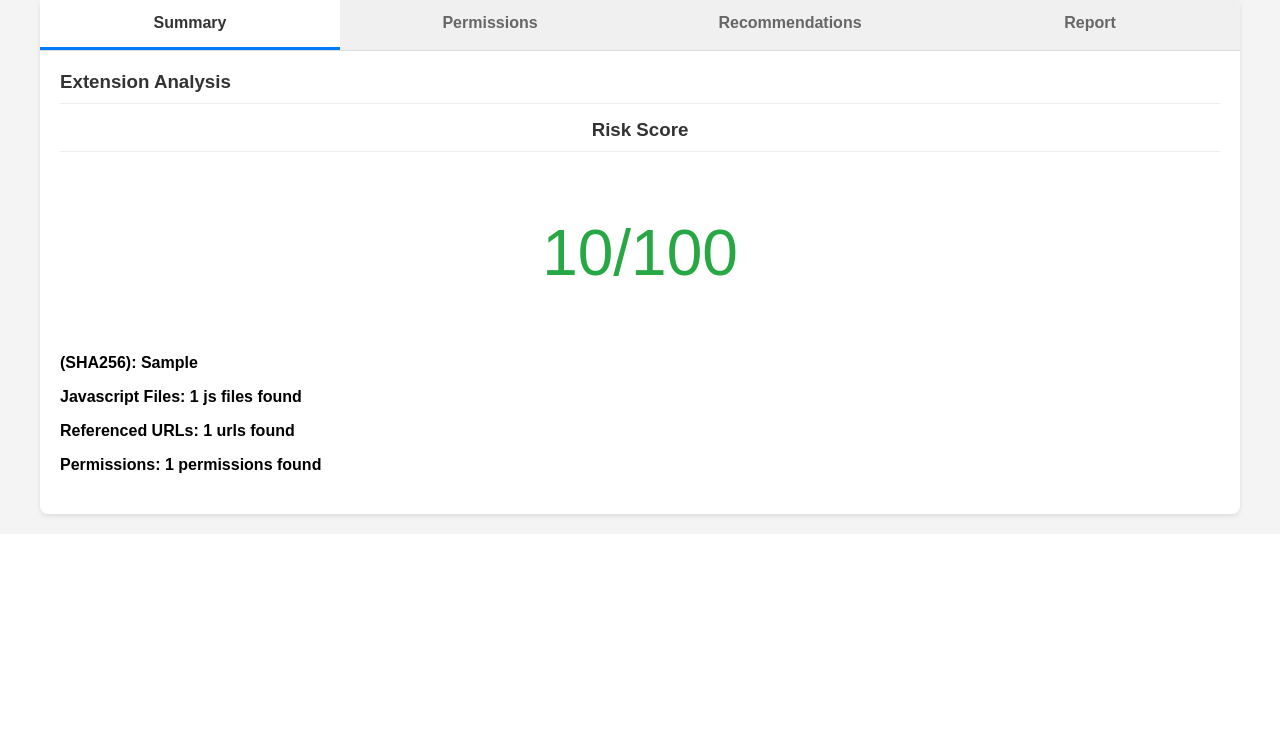
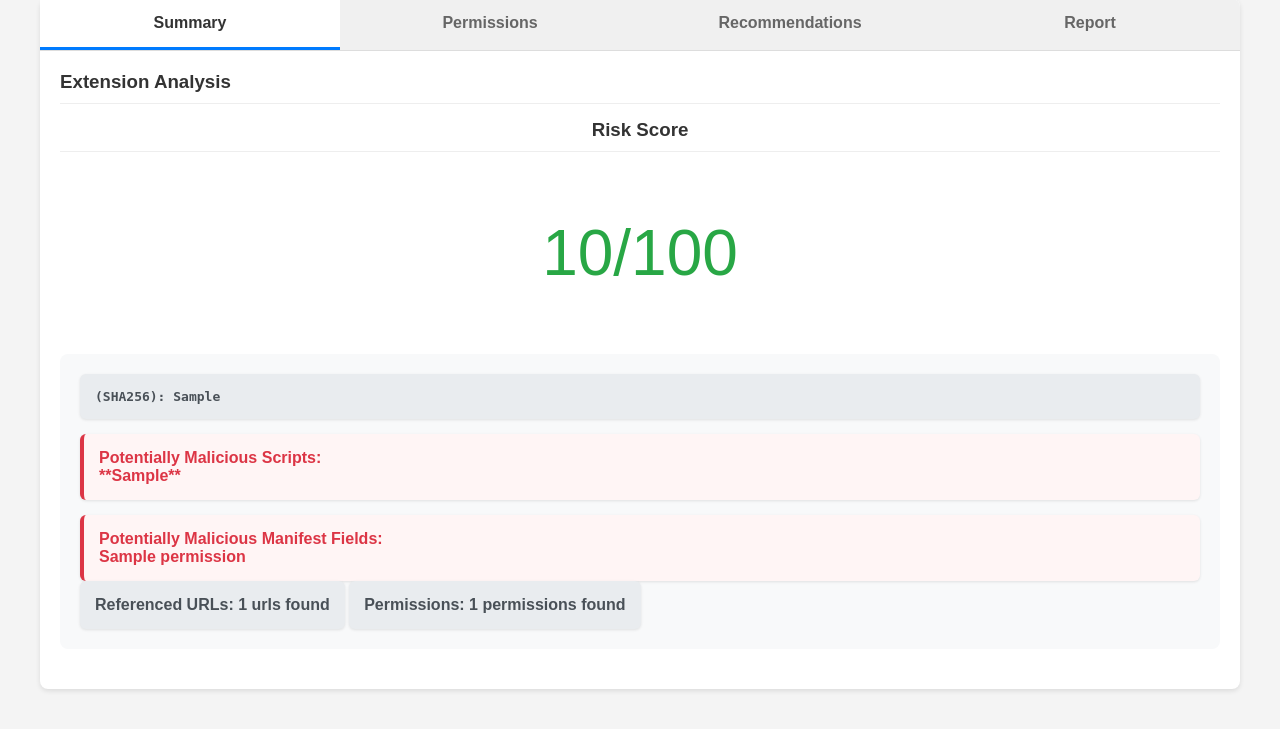
Before and after one commit to mohhameddiakite1/Ext-Analyzer, a Flask app: template server/templates/index.html in a window 1280 px wide. Shown: the part 275-1004 px from the top of the page. Before the commit the page ends 795 px from the top, so only its background shows below. Run offline with Flask 3, Linux system fonts and the light colour scheme; the template is opened without the code that fills it: most values are stand-ins (such as "Sample title", 1, 10 or a date in 2020); parts of the project's set-up code (start-up, migrations or seed data) failed here and were passed over; some libraries are stand-ins or nearby versions.

Commit message:
Clean up

```diff
--- a/server/server.py
+++ b/server/server.py
@@ -3,6 +3,7 @@ import json
 from crx_analyzer.cli import analyze
 import re
 import server.llm as llm
+from pprint import pprint
 app = Flask(__name__, static_folder='static', template_folder='templates')
 
 
@@ -132,6 +133,7 @@ def analyze_url():
         analysis_results["explanations"] = explanations
     else:
         analysis_results["message"] = "No permissions found in the extension."
+    pprint(analysis_results)
     return render_template('index.html', analysis_data=analysis_results)
 
 
--- a/server/static/script.js
+++ b/server/static/script.js
@@ -94,31 +94,86 @@ function generatePdfReport() {
   // Summary Section
   yPosition = addHeader("Summary", yPosition);
 
-  // Basic box for summary
+  // Get all summary content
+  const summaryContent = [
+    {
+      label: "Extension Name",
+      value:
+        document.querySelector("#extension-name-value")?.textContent.trim() ||
+        "N/A",
+    },
+    {
+      label: "Risk Score",
+      value: document.querySelector("#risk-score")?.textContent.trim() || "N/A",
+    },
+    {
+      label: "Hash",
+      value:
+        document
+          .querySelector("#hash-code")
+          ?.textContent.replace("(SHA256):", "")
+          .trim() || "N/A",
+    },
+    {
+      label: "Referenced URLs",
+      value:
+        document
+          .querySelector("#ref-urls-num")
+          ?.textContent.replace("Referenced URLs", "")
+          .trim() || "N/A",
+    },
+    {
+      label: "Permissions",
+      value:
+        document
+          .querySelector("#perms-num")
+          ?.textContent.replace("Permissions", "")
+          .trim() || "N/A",
+    },
+  ];
+
+  // Add basic info compactly
+  let summaryText = summaryContent
+    .map((item) => `${item.label}: ${item.value}`)
+    .join("\n");
+
+  // Add malicious content compactly
+  let maliciousScripts =
+    document
+      .querySelector("#malicious-scripts")
+      ?.textContent.replace(/\s+/g, " ")
+      .replace(
+        "Potentially Malicious Scripts:",
+        "Potentially Malicious Scripts:\n"
+      )
+      .trim() || "N/A";
+
+  let maliciousManifest =
+    document
+      .querySelector("#malicious-manifest-fields")
+      ?.textContent.replace(/\s+/g, " ")
+      .replace(
+        "Potentially Malicious Manifest Fields:",
+        "Potentially Malicious Manifest Fields:\n"
+      )
+      .trim() || "N/A";
+
+  // Combine all summary content
+  summaryText += `\n${maliciousScripts}\n${maliciousManifest}`;
+
+  // Calculate box size and draw
+  const summaryLines = doc.splitTextToSize(
+    summaryText,
+    pageWidth - 2 * margin - 10
+  );
+  const boxHeight = summaryLines.length * lineHeight + 6;
+
   doc.setDrawColor(150, 150, 150);
-  doc.rect(margin, yPosition, pageWidth - 2 * margin, 50);
-  yPosition += 5;
+  doc.rect(margin, yPosition, pageWidth - 2 * margin, boxHeight);
+  yPosition += 3;
 
-  const extName =
-    document.querySelector("#extension-name-value")?.textContent.trim() ||
-    "N/A";
-  const riskScore =
-    document.querySelector("#risk-score")?.textContent.trim() || "N/A";
-  const hashCode =
-    document.querySelector("#hash-code")?.textContent.trim() || "N/A";
-  const jsFilesNum =
-    document.querySelector("#js-files-num")?.textContent.trim() || "N/A";
-  const refUrlsNum =
-    document.querySelector("#ref-urls-num")?.textContent.trim() || "N/A";
-  const permsNum =
-    document.querySelector("#perms-num")?.textContent.trim() || "N/A";
-
-  yPosition = addText(`Extension Name: ${extName}`, yPosition);
-  yPosition = addText(`Risk Score: ${riskScore}`, yPosition);
-  yPosition = addText(`${hashCode}`, yPosition);
-  yPosition = addText(`${jsFilesNum}`, yPosition);
-  yPosition = addText(`${refUrlsNum}`, yPosition);
-  yPosition = addText(`${permsNum}`, yPosition);
+  // Add all content in one go
+  yPosition = addText(summaryText, yPosition);
   yPosition += 15;
 
   // Permissions Section
@@ -127,6 +182,7 @@ function generatePdfReport() {
   const permissionEntries = [];
   let permissionReportEntry = ``;
   let permissionsText = "";
+  yPosition += 10;
   yPosition = checkPage(yPosition, 30);
   yPosition = addHeader("Permission Analysis", yPosition);
   const permissions = document.querySelectorAll(".permission-item");
@@ -159,7 +215,7 @@ function generatePdfReport() {
 
       // Add permission text
       yPosition = addText(entry.trim(), yPosition);
-      yPosition += 10;
+      yPosition += 15;
     }
   });
 
@@ -221,8 +277,8 @@ function generateJsonReport() {
     document.querySelector("#risk-score")?.textContent.trim() || "N/A";
   const hashCode =
     document.querySelector("#hash-code")?.textContent.trim() || "N/A";
-  const jsFilesNum =
-    document.querySelector("#js-files-num")?.textContent.trim() || "N/A";
+  const maliciousScripts =
+    document.querySelector("#malicious-scripts")?.textContent.trim() || "N/A";
   const refUrlsNum =
     document.querySelector("#ref-urls-num")?.textContent.trim() || "N/A";
   const permsNum =
@@ -265,7 +321,7 @@ function generateJsonReport() {
       name: extName,
       risk_score: riskScore,
       hash: hashCode,
-      javascript_files: jsFilesNum,
+      malicious_scripts: maliciousScripts,
       referenced_urls: refUrlsNum,
       permissions_count: permsNum,
     },
--- a/server/static/style.css
+++ b/server/static/style.css
@@ -532,3 +532,59 @@ main {
 .scrollable-content::-webkit-scrollbar-thumb:hover {
   background: #555;
 }
+
+/* Add or update these styles */
+.summary-text {
+  display: flex;
+  flex-direction: column;
+  gap: 15px;
+  padding: 20px;
+  background-color: #f8f9fa;
+  border-radius: 8px;
+}
+
+.summary-text p {
+  margin: 0;
+  padding: 15px;
+  background-color: white;
+  border-radius: 6px;
+  box-shadow: 0 1px 3px rgba(0, 0, 0, 0.1);
+}
+
+#hash-code {
+  font-family: monospace;
+  color: #495057;
+  background-color: #e9ecef;
+}
+
+#malicious-scripts,
+#malicious-manifest-fields {
+  border-left: 4px solid #dc3545;
+  background-color: #fff5f5;
+}
+
+#malicious-scripts b,
+#malicious-manifest-fields b {
+  color: #dc3545;
+}
+
+#malicious-scripts br + b {
+  display: inline-block;
+  margin: 5px 0 5px 10px;
+  padding: 4px 8px;
+  background-color: rgba(220, 53, 69, 0.1);
+  border-radius: 4px;
+  font-family: monospace;
+}
+
+#ref-urls-num,
+#perms-num {
+  display: inline-block;
+  background-color: #e9ecef;
+  color: #495057;
+}
+
+#ref-urls-num b,
+#perms-num b {
+  color: #495057;
+}
--- a/server/templates/index.html
+++ b/server/templates/index.html
@@ -68,12 +68,37 @@
               </div>
               <div class="summary-text">
                 <p id="hash-code"><b> (SHA256): {{ analysis_data['sha256'] }}</b></p>
-                <p id="js-files-num">
+                <p id="malicious-scripts">
                   <b>
-                    Javascript Files: {{ analysis_data['javascript_files']|length
-                    }} js files found
-                  </b>
-                </p>
+                    {% if analysis_data['dynamic_sources'] %}
+                    Potentially Malicious Scripts:
+                        {% for dynamic_src in analysis_data['dynamic_sources'][:10] %}
+                          <br/>
+                          **{{ dynamic_src }}**
+                        {% endfor %}
+                        {% if analysis_data['dynamic_sources']|length > 10 %}
+                        <br/>... and {{ analysis_data['dynamic_sources']|length - 10 }} more
+                        {% endif %}
+                        {% else %}
+                        No potentially malicious scripts found.
+                      {% endif %}
+                    </br>
+                  </p>
+                  <p id="malicious-manifest-fields">
+                    <b>
+                    Potentially Malicious Manifest Fields: {% if analysis_data['manifests'] %}
+                      {% for manifest in analysis_data['manifests'][:10] %}
+                      <br/>
+                      {{ manifest['permission'] }}
+                      {% endfor %}
+                      {% if analysis_data['manifests']|length > 10 %}
+                      <br/>... and {{ analysis_data['manifests']|length - 10 }} more
+                      {% endif %}
+                      {% else %}
+                      No potentially malicious manifest fields found.
+                    {% endif %}
+                    </b>
+                  </p>
                 <p id="ref-urls-num">
                   <b>
                     Referenced URLs: {{ analysis_data['urls']|length }} urls found</b
```
